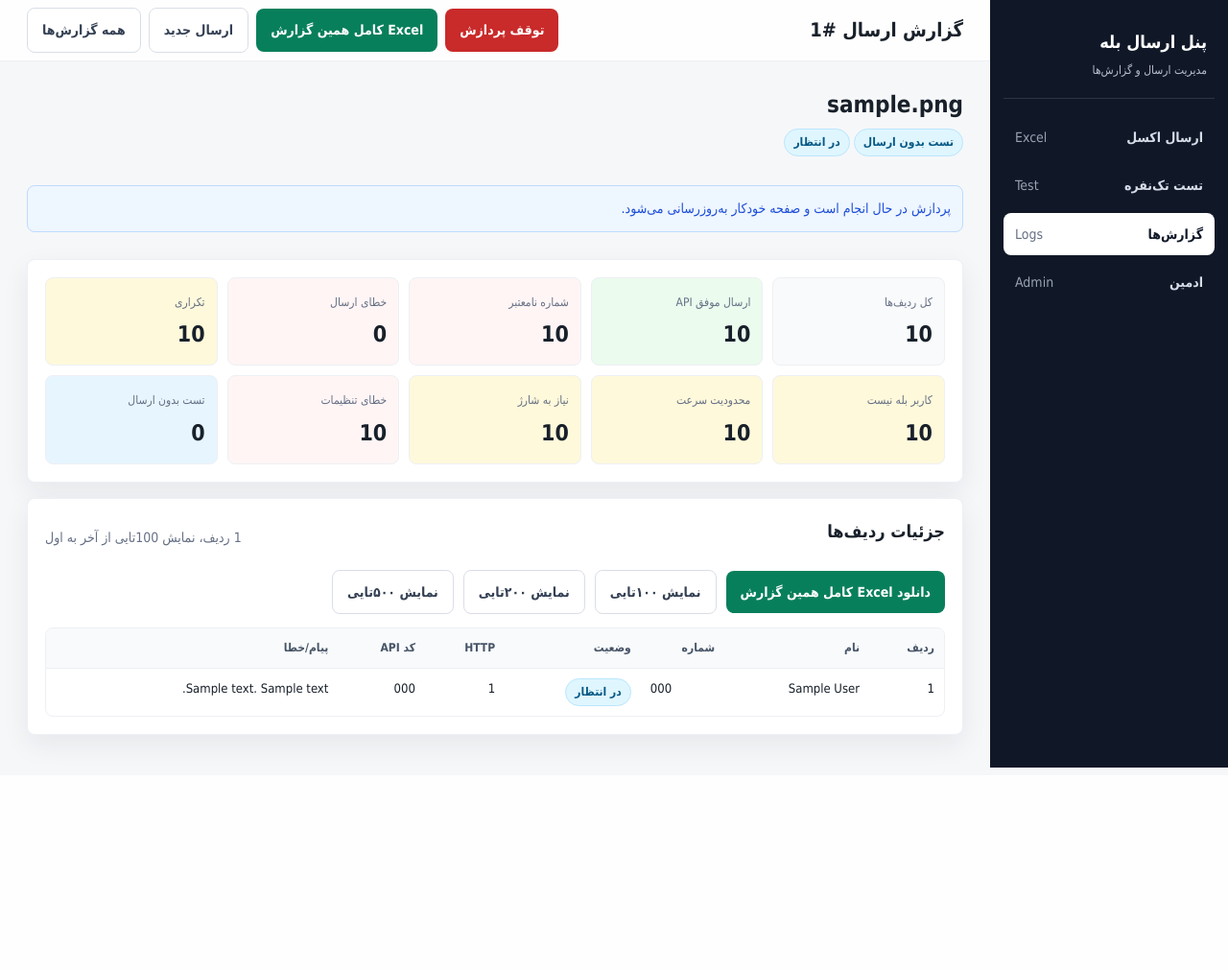
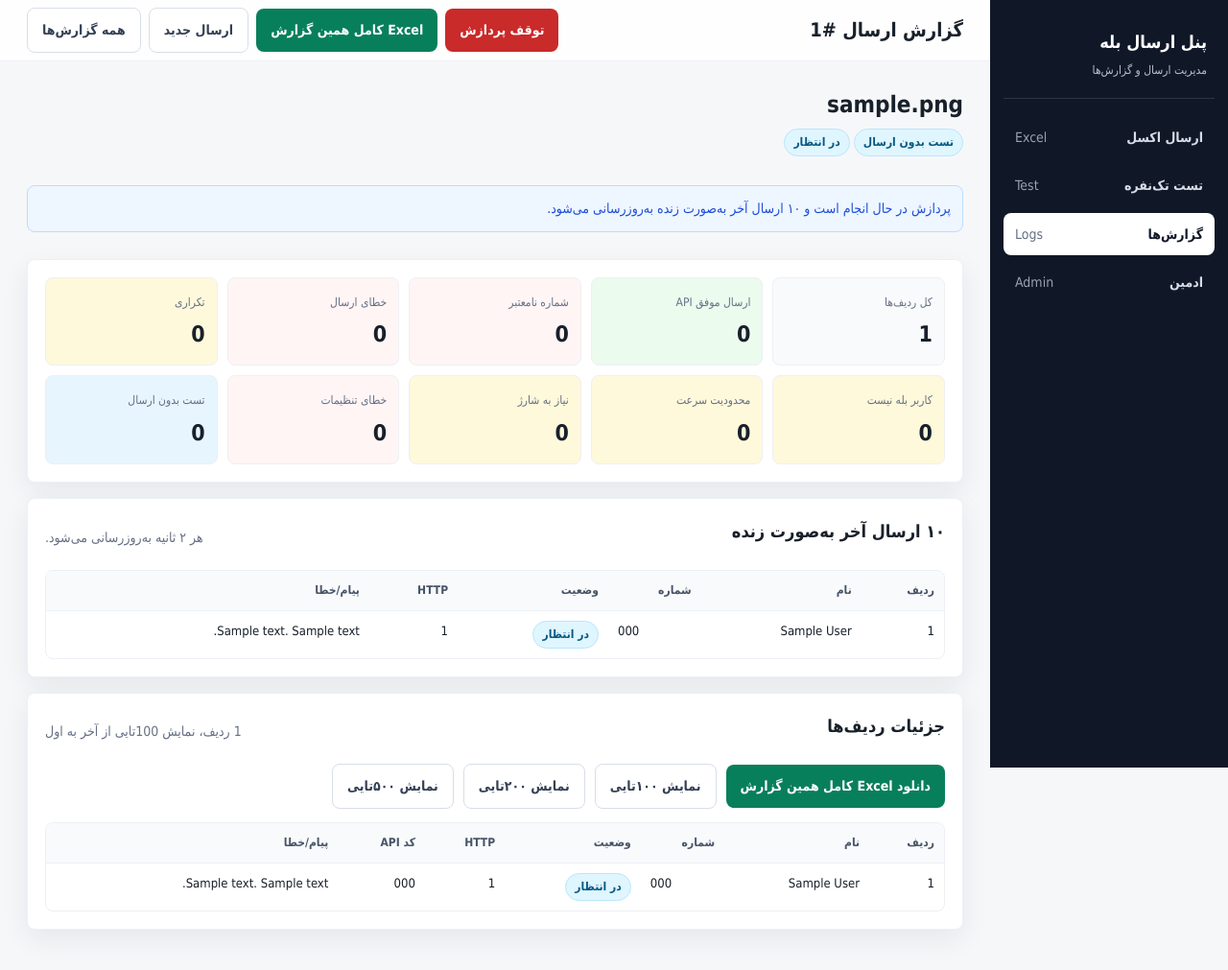
Before and after one commit to mehran-shabani/bale_send_message, a Django app: page /batch/1/ in a window 1280 px wide. Shown: the whole page at 96% size. Before the commit the page ends 800 px from the top, so only its background shows below. Run offline with Django 5.2, Linux system fonts and the light colour scheme; tables that the repository leaves empty hold one stand-in row (values such as "Sample post").

Commit message:
Add live batch status polling

```diff
--- a/bale_sender/templates/bale_sender/batch_detail.html
+++ b/bale_sender/templates/bale_sender/batch_detail.html
@@ -15,31 +15,23 @@
   <a class="btn ghost" href="{% url 'bale_batch_list' %}">همه گزارش‌ها</a>
 {% endblock %}
 {% block content %}
-{% if batch.status == "pending" or batch.status == "running" %}
-<script>
-  setTimeout(function() {
-    window.location.reload();
-  }, 5000);
-</script>
-{% endif %}
-
 <div class="page-head">
   <div>
     <h2>{{ batch.source_file_name }}</h2>
     <p>
       {% if batch.dry_run %}<span class="badge badge-muted">تست بدون ارسال</span>{% else %}<span class="badge badge-warning">ارسال واقعی</span>{% endif %}
-      <span class="badge badge-{{ batch.status }}">{{ batch.get_status_display }}</span>
+      <span id="batch-status-badge" class="badge badge-{{ batch.status }}">{{ batch.get_status_display }}</span>
     </p>
   </div>
 </div>
 
 <div class="stack">
   {% if batch.status == "pending" or batch.status == "running" %}
-    <div class="alert alert-info">پردازش در حال انجام است و صفحه خودکار به‌روزرسانی می‌شود.</div>
+    <div class="alert alert-info">پردازش در حال انجام است و ۱۰ ارسال آخر به‌صورت زنده به‌روزرسانی می‌شود.</div>
   {% endif %}
   {% if batch.cancel_requested %}
     {% if batch.status == "pending" or batch.status == "running" %}
-      <div class="alert alert-danger">درخواست توقف ثبت شده است. پردازش بعد از ارسال فعلی متوقف می‌شود.</div>
+      <div class="alert alert-danger">درخواست توقف ثبت شده است. پردازش بعد از ارسال فعلی یا فاصله انتظار فعلی متوقف می‌شود.</div>
     {% endif %}
   {% endif %}
   {% if batch.status == "failed" %}
@@ -51,16 +43,42 @@
 
   <section class="card">
     <div class="grid">
-      <div class="stat"><span>کل ردیف‌ها</span><b>{{ batch.total_rows }}</b></div>
-      <div class="stat stat-success"><span>ارسال موفق API</span><b>{{ batch.total_sent }}</b></div>
-      <div class="stat stat-error"><span>شماره نامعتبر</span><b>{{ batch.total_invalid }}</b></div>
-      <div class="stat stat-error"><span>خطای ارسال</span><b>{{ batch.total_failed }}</b></div>
-      <div class="stat stat-warning"><span>تکراری</span><b>{{ batch.total_duplicate }}</b></div>
-      <div class="stat stat-warning"><span>کاربر بله نیست</span><b>{{ batch.total_not_bale_user }}</b></div>
-      <div class="stat stat-warning"><span>محدودیت سرعت</span><b>{{ batch.total_rate_limited }}</b></div>
-      <div class="stat stat-warning"><span>نیاز به شارژ</span><b>{{ batch.total_payment_required }}</b></div>
-      <div class="stat stat-error"><span>خطای تنظیمات</span><b>{{ batch.total_config_error }}</b></div>
+      <div class="stat"><span>کل ردیف‌ها</span><b data-live-stat="total_rows">{{ batch.total_rows }}</b></div>
+      <div class="stat stat-success"><span>ارسال موفق API</span><b data-live-stat="total_sent">{{ batch.total_sent }}</b></div>
+      <div class="stat stat-error"><span>شماره نامعتبر</span><b data-live-stat="total_invalid">{{ batch.total_invalid }}</b></div>
+      <div class="stat stat-error"><span>خطای ارسال</span><b data-live-stat="total_failed">{{ batch.total_failed }}</b></div>
+      <div class="stat stat-warning"><span>تکراری</span><b data-live-stat="total_duplicate">{{ batch.total_duplicate }}</b></div>
+      <div class="stat stat-warning"><span>کاربر بله نیست</span><b data-live-stat="total_not_bale_user">{{ batch.total_not_bale_user }}</b></div>
+      <div class="stat stat-warning"><span>محدودیت سرعت</span><b data-live-stat="total_rate_limited">{{ batch.total_rate_limited }}</b></div>
+      <div class="stat stat-warning"><span>نیاز به شارژ</span><b data-live-stat="total_payment_required">{{ batch.total_payment_required }}</b></div>
+      <div class="stat stat-error"><span>خطای تنظیمات</span><b data-live-stat="total_config_error">{{ batch.total_config_error }}</b></div>
       <div class="stat stat-muted"><span>تست بدون ارسال</span><b>{{ stats.dry_run }}</b></div>
+    </div>
+  </section>
+
+  <section class="card" id="live-status-card" data-live-url="{% url 'bale_batch_live_status' batch.id %}">
+    <div class="section-title">
+      <h2>۱۰ ارسال آخر به‌صورت زنده</h2>
+      <span class="muted" id="live-status-note">هر ۲ ثانیه به‌روزرسانی می‌شود.</span>
+    </div>
+    <div class="table-wrap">
+      <table>
+        <thead><tr><th>ردیف</th><th>نام</th><th>شماره</th><th>وضعیت</th><th>HTTP</th><th>پیام/خطا</th></tr></thead>
+        <tbody id="live-recipients-body">
+          {% for r in recipients|slice:":10" %}
+            <tr>
+              <td>{{ r.row_number }}</td>
+              <td>{{ r.full_name }}</td>
+              <td class="ltr">{{ r.normalized_phone }}</td>
+              <td><span class="badge badge-{{ r.status }}">{{ r.get_status_display }}</span></td>
+              <td>{{ r.http_status|default:"" }}</td>
+              <td>{{ r.api_message }} {{ r.error_message }}</td>
+            </tr>
+          {% empty %}
+            <tr><td colspan="6" class="empty-state">هنوز ارسالی ثبت نشده است.</td></tr>
+          {% endfor %}
+        </tbody>
+      </table>
     </div>
   </section>
 
@@ -108,4 +126,75 @@
     {% endif %}
   </section>
 </div>
+
+<script>
+(function() {
+  const card = document.getElementById('live-status-card');
+  if (!card) return;
+  const url = card.dataset.liveUrl;
+  const tbody = document.getElementById('live-recipients-body');
+  const note = document.getElementById('live-status-note');
+  const statusBadge = document.getElementById('batch-status-badge');
+  let timer = null;
+
+  function escapeHtml(value) {
+    return String(value || '').replace(/[&<>'"]/g, function(ch) {
+      return {'&': '&amp;', '<': '&lt;', '>': '&gt;', "'": '&#39;', '"': '&quot;'}[ch];
+    });
+  }
+
+  function renderRows(rows) {
+    if (!rows.length) {
+      tbody.innerHTML = '<tr><td colspan="6" class="empty-state">هنوز ارسالی ثبت نشده است.</td></tr>';
+      return;
+    }
+    tbody.innerHTML = rows.map(function(row) {
+      return '<tr>' +
+        '<td>' + escapeHtml(row.row_number) + '</td>' +
+        '<td>' + escapeHtml(row.full_name) + '</td>' +
+        '<td class="ltr">' + escapeHtml(row.normalized_phone) + '</td>' +
+        '<td><span class="badge badge-' + escapeHtml(row.status) + '">' + escapeHtml(row.status_label) + '</span></td>' +
+        '<td>' + escapeHtml(row.http_status) + '</td>' +
+        '<td>' + escapeHtml(row.message) + '</td>' +
+      '</tr>';
+    }).join('');
+  }
+
+  function updateStats(batch) {
+    document.querySelectorAll('[data-live-stat]').forEach(function(el) {
+      const key = el.dataset.liveStat;
+      if (Object.prototype.hasOwnProperty.call(batch, key)) {
+        el.textContent = batch[key];
+      }
+    });
+    if (statusBadge) {
+      statusBadge.className = 'badge badge-' + batch.status;
+      statusBadge.textContent = batch.status_label;
+    }
+  }
+
+  function poll() {
+    fetch(url, {headers: {'X-Requested-With': 'XMLHttpRequest'}})
+      .then(function(response) { return response.json(); })
+      .then(function(data) {
+        updateStats(data.batch);
+        renderRows(data.recent_recipients);
+        if (!data.batch.is_active) {
+          note.textContent = 'پردازش تمام شده است.';
+          if (timer) clearInterval(timer);
+        } else if (data.batch.cancel_requested) {
+          note.textContent = 'درخواست توقف ثبت شده و آخرین وضعیت‌ها به‌روزرسانی می‌شود.';
+        } else {
+          note.textContent = 'هر ۲ ثانیه به‌روزرسانی می‌شود.';
+        }
+      })
+      .catch(function() {
+        note.textContent = 'به‌روزرسانی زنده موقتاً ناموفق بود.';
+      });
+  }
+
+  poll();
+  timer = setInterval(poll, 2000);
+})();
+</script>
 {% endblock %}
--- a/bale_sender/urls.py
+++ b/bale_sender/urls.py
@@ -7,6 +7,7 @@
     path("batches/", views.batch_list, name="bale_batch_list"),
     path("reports/recent-recipients.xlsx", views.download_recent_recipients_report, name="bale_recent_recipients_report"),
     path("batch/<int:batch_id>/", views.batch_detail, name="bale_batch_detail"),
+    path("batch/<int:batch_id>/live-status/", views.batch_live_status, name="bale_batch_live_status"),
     path("batch/<int:batch_id>/cancel/", views.cancel_batch, name="bale_cancel_batch"),
     path("batch/<int:batch_id>/report/", views.download_report, name="bale_download_report"),
 ]
--- a/bale_sender/views.py
+++ b/bale_sender/views.py
@@ -10,7 +10,7 @@
 from django.core import signing
 from django.db import close_old_connections, transaction
 from django.db.models import Count
-from django.http import FileResponse, Http404, HttpResponse
+from django.http import FileResponse, Http404, HttpResponse, JsonResponse
 from django.shortcuts import get_object_or_404, redirect, render
 from django.utils import timezone
 from openpyxl import Workbook
@@ -261,6 +261,46 @@
     )
 
 
+def batch_live_status(request, batch_id):
+    batch = get_object_or_404(MessageBatch, pk=batch_id)
+    recent_recipients = (
+        batch.recipients.order_by("-created_at", "-id")[:10]
+    )
+    stats = _batch_stats(batch)
+    return JsonResponse(
+        {
+            "batch": {
+                "id": batch.id,
+                "status": batch.status,
+                "status_label": batch.get_status_display(),
+                "cancel_requested": batch.cancel_requested,
+                "is_active": batch.status in {MessageBatch.Status.PENDING, MessageBatch.Status.RUNNING},
+                "total_rows": sum(stats.values()),
+                "total_sent": stats[MessageRecipient.Status.SENT],
+                "total_failed": stats[MessageRecipient.Status.FAILED],
+                "total_invalid": stats[MessageRecipient.Status.INVALID_PHONE],
+                "total_duplicate": stats[MessageRecipient.Status.DUPLICATE],
+                "total_not_bale_user": stats[MessageRecipient.Status.NOT_BALE_USER],
+                "total_rate_limited": stats[MessageRecipient.Status.RATE_LIMITED],
+                "total_payment_required": stats[MessageRecipient.Status.PAYMENT_REQUIRED],
+                "total_config_error": stats[MessageRecipient.Status.CONFIG_ERROR],
+            },
+            "recent_recipients": [
+                {
+                    "row_number": r.row_number,
+                    "full_name": r.full_name,
+                    "normalized_phone": r.normalized_phone,
+                    "status": r.status,
+                    "status_label": r.get_status_display(),
+                    "http_status": r.http_status or "",
+                    "api_code": r.api_code,
+                    "message": " ".join(x for x in [r.api_message, r.error_message] if x),
+                }
+                for r in recent_recipients
+            ],
+        }
+    )
+
 def cancel_batch(request, batch_id):
     if request.method != "POST":
         raise Http404("مسیر توقف فقط با درخواست معتبر قابل استفاده است.")
```
Also changed, not shown: bale_sender/core.py (+21 -2 lines), bale_sender/tests.py (+13 -0 lines).
